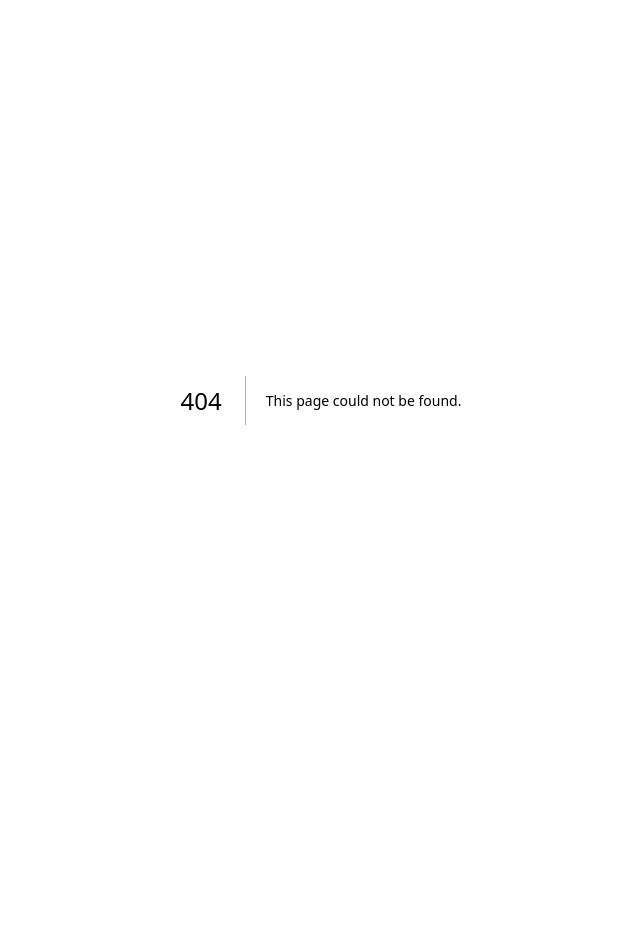
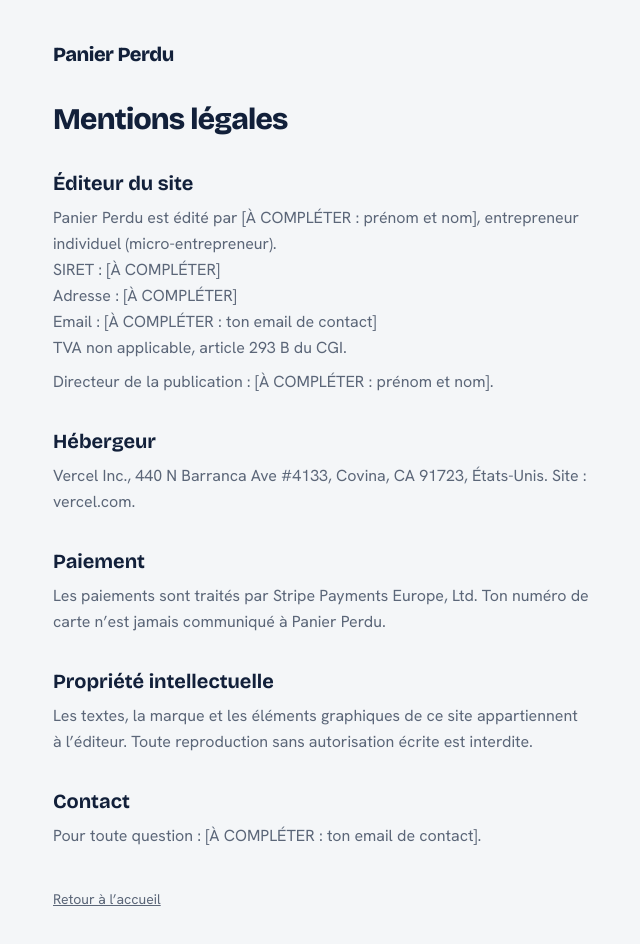
Before and after one commit to Ebb9531/Paniers-perdus-, a Next.js app: page /app/mentions-legales in a window 1280 px wide. Before the commit this address had no page. Shown: the top 944 px of the page, without its empty margins (319-959 px from the left). Before the commit the page ends 800 px from the top, so only its background shows below. Built offline with nearby package versions, Linux system fonts and the light colour scheme.

Commit message:
Add legal mentions page with metadata

```diff
--- /dev/null
+++ b/app/app/mentions-legales/page.tsx
@@ -0,0 +1,56 @@
+import type { Metadata } from "next";
+
+export const metadata: Metadata = {
+  title: "Mentions légales – Panier Perdu",
+  robots: { index: true, follow: true },
+};
+
+export default function MentionsLegales() {
+  return (
+    <main className="mx-auto w-full max-w-xl px-5 py-10 leading-relaxed">
+      <a href="/" className="font-titre text-xl font-extrabold tracking-tight">
+        Panier Perdu
+      </a>
+      <h1 className="mt-8 font-titre text-3xl font-extrabold tracking-tight">Mentions légales</h1>
+
+      <h2 className="mt-8 font-titre text-xl font-bold">Éditeur du site</h2>
+      <p className="mt-2 text-gris">
+        Panier Perdu est édité par [À COMPLÉTER : prénom et nom], entrepreneur individuel
+        (micro-entrepreneur).
+        <br />
+        SIRET : [À COMPLÉTER]
+        <br />
+        Adresse : [À COMPLÉTER]
+        <br />
+        Email : [À COMPLÉTER : ton email de contact]
+        <br />
+        TVA non applicable, article 293 B du CGI.
+      </p>
+      <p className="mt-2 text-gris">Directeur de la publication : [À COMPLÉTER : prénom et nom].</p>
+
+      <h2 className="mt-8 font-titre text-xl font-bold">Hébergeur</h2>
+      <p className="mt-2 text-gris">
+        Vercel Inc., 440 N Barranca Ave #4133, Covina, CA 91723, États-Unis. Site : vercel.com.
+      </p>
+
+      <h2 className="mt-8 font-titre text-xl font-bold">Paiement</h2>
+      <p className="mt-2 text-gris">
+        Les paiements sont traités par Stripe Payments Europe, Ltd. Ton numéro de carte n’est
+        jamais communiqué à Panier Perdu.
+      </p>
+
+      <h2 className="mt-8 font-titre text-xl font-bold">Propriété intellectuelle</h2>
+      <p className="mt-2 text-gris">
+        Les textes, la marque et les éléments graphiques de ce site appartiennent à l’éditeur. Toute
+        reproduction sans autorisation écrite est interdite.
+      </p>
+
+      <h2 className="mt-8 font-titre text-xl font-bold">Contact</h2>
+      <p className="mt-2 text-gris">Pour toute question : [À COMPLÉTER : ton email de contact].</p>
+
+      <p className="mt-10 text-sm text-gris">
+        <a href="/" className="underline">Retour à l’accueil</a>
+      </p>
+    </main>
+  );
+}
```
